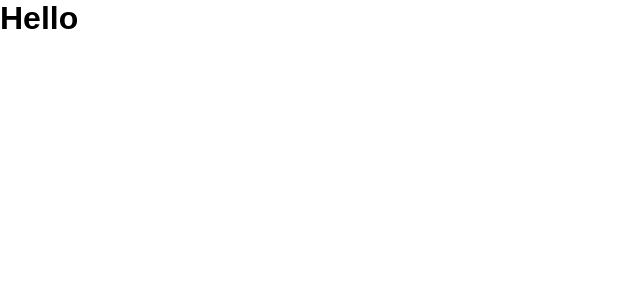
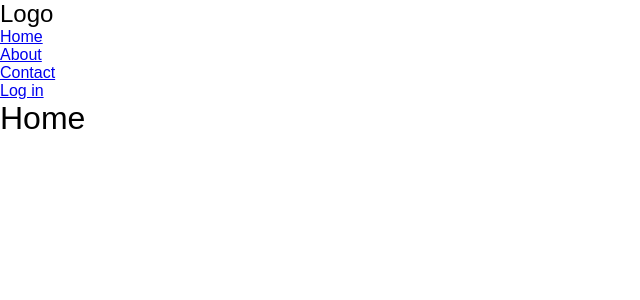
Before and after one commit to elishaking/react-responsive-bottom-navbar, a React (Create React App) app: page / in a window 1280 px wide. Shown: the top 300 px of the page, without its empty margins (0-640 px from the left). Built offline with nearby package versions, Linux system fonts and the light colour scheme.

Commit message:
markup -components

```diff
--- a/package.json
+++ b/package.json
@@ -6,6 +6,7 @@
     "node-sass": "^4.13.0",
     "react": "^16.11.0",
     "react-dom": "^16.11.0",
+    "react-router-dom": "^5.1.2",
     "react-scripts": "3.2.0"
   },
   "scripts": {
--- a/src/App.js
+++ b/src/App.js
@@ -1,10 +1,17 @@
 import React from 'react';
+import { BrowserRouter as Router, Route } from 'react-router-dom';
 import './App.scss';
+
+import NavBar from './components/NavBar';
+import Home from './components/routes/Home';
 
 function App() {
   return (
-    <div className="App">
-      <h1>Hello</h1>
+    <div>
+      <Router>
+        <NavBar />
+        <Route path="/" component={Home} exact></Route>
+      </Router>
     </div>
   );
 }
--- a/src/App.scss
+++ b/src/App.scss
@@ -7,3 +7,7 @@
 body {
   font-family: "Rubik", sans-serif;
 }
+
+h1 {
+  font-weight: 500;
+}
--- /dev/null
+++ b/src/components/NavBar.js
@@ -0,0 +1,21 @@
+import React from 'react';
+import { Link } from 'react-router-dom';
+
+export default function NavBar() {
+  return (
+    <div>
+      <header>
+        <nav>
+          <h1>Logo</h1>
+
+          <ul>
+            <li><Link to="/">Home</Link></li>
+            <li><Link to="/about">About</Link></li>
+            <li><Link to="/contact">Contact</Link></li>
+            <li><Link to="/login">Log in</Link></li>
+          </ul>
+        </nav>
+      </header>
+    </div>
+  )
+}
--- /dev/null
+++ b/src/components/routes/Home.js
@@ -0,0 +1,11 @@
+import React, { Component } from 'react'
+
+export default class Home extends Component {
+  render() {
+    return (
+      <div>
+        <h1>Home</h1>
+      </div>
+    )
+  }
+}
```
Also changed, not shown: 1 other file (tests, documents, lock files or other folders).
